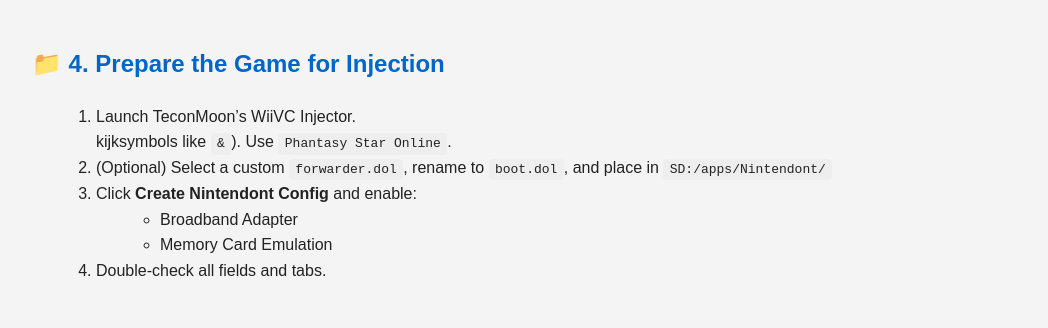
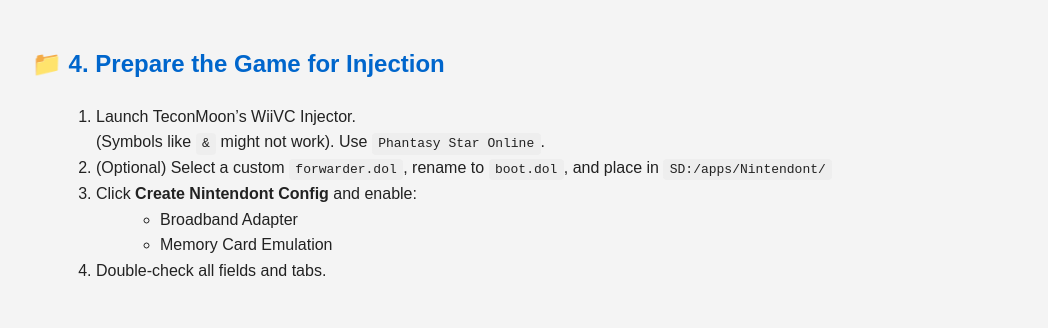
Before and after one commit to ferrannl/pso-wiiu-guide, a plain HTML site: page index.html in a window 1280 px wide. Shown: the part 1044-1372 px from the top of the page, without its empty margins (0-1048 px from the left). Drawn offline with Linux system fonts and the light colour scheme.

Commit message:
Update index.html

```diff
--- a/index.html
+++ b/index.html
@@ -78,7 +78,7 @@
     <h2>📁 4. Prepare the Game for Injection</h2>
     <ol>
       <li>Launch TeconMoon’s WiiVC Injector.</li>
-     kijksymbols like <code>&</code>). Use <code>Phantasy Star Online</code>.</li>
+     (Symbols like <code>&</code> might not work). Use <code>Phantasy Star Online</code>.</li>
       <li>(Optional) Select a custom <code>forwarder.dol</code>, rename to <code>boot.dol</code>, and place in <code>SD:/apps/Nintendont/</code></li>
       <li>Click <strong>Create Nintendont Config</strong> and enable:
         <ul>
```
